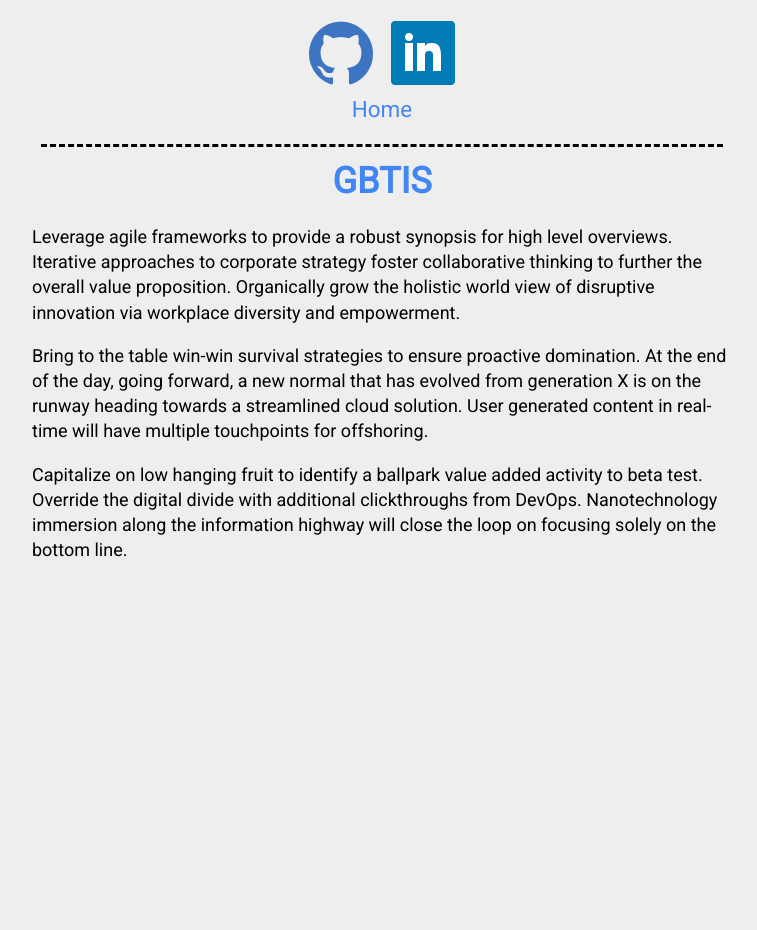
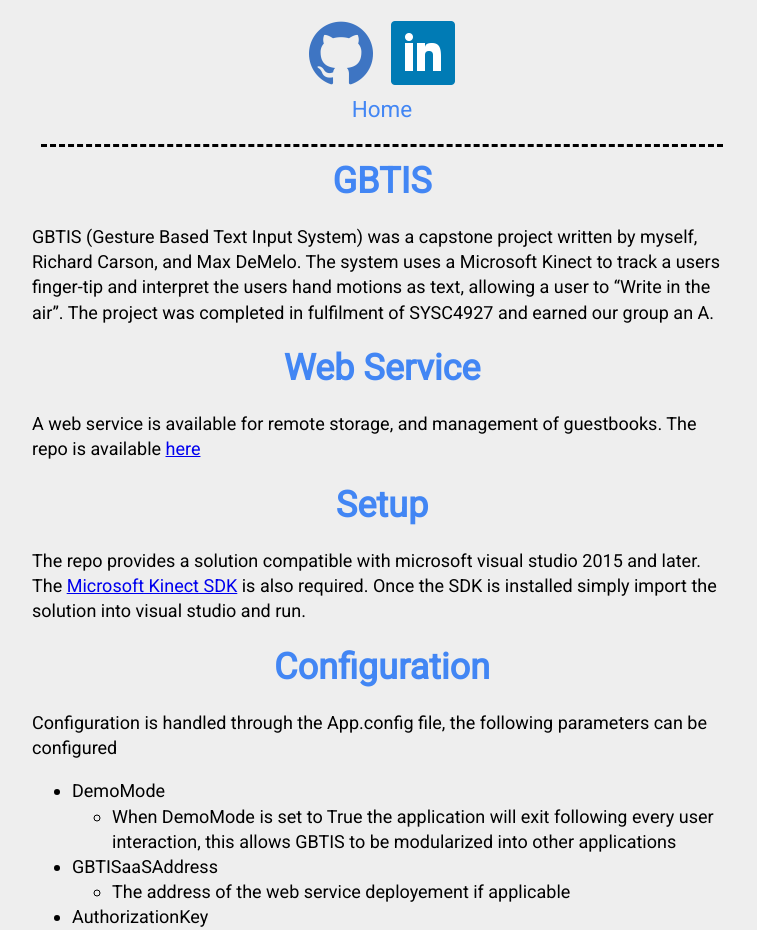
Before and after one commit to adambatson/adambatson.github.io, a Jekyll site: the page built from projects/gbtis.md, in a window 1280 px wide. Shown: the part 328-1258 px from the top of the page, without its empty margins (258-1015 px from the left). Built offline with Jekyll 4.4.1, drawn with Linux system fonts in a browser that asks for light colours; nearby versions of some CDN libraries; our own code applies the rules of GitHub Pages for plain Markdown files; before the commit the page ends 908 px from its top, so only the background shows below that; some of the changed text lies outside the part shown.

Commit message:
First draft of gbtis write-up

```diff
--- a/css/style.scss
+++ b/css/style.scss
@@ -19,6 +19,10 @@ body {
 
 	@media (max-width: 1200px) {
 		font-size: 1.6em;
+	}
+
+	img {
+		max-width: 700px;
 	}
 
 }
--- a/projects/gbtis.md
+++ b/projects/gbtis.md
@@ -4,9 +4,56 @@ layout: project
 
 # GBTIS
 
+GBTIS (Gesture Based Text Input System) was a capstone project written by myself, Richard Carson, and Max DeMelo.  The system uses a Microsoft Kinect to track
+a users finger-tip and interpret the users hand motions as text, allowing a user to "Write in the air".  The project was completed in fulfilment of SYSC4927 and
+earned our group an A.
 
-Leverage agile frameworks to provide a robust synopsis for high level overviews. Iterative approaches to corporate strategy foster collaborative thinking to further the overall value proposition. Organically grow the holistic world view of disruptive innovation via workplace diversity and empowerment.
+# Web Service
+A web service is available for remote storage, and management of guestbooks.  The repo is available [here](https://github.com/adambatson/gbtisaas)
 
-Bring to the table win-win survival strategies to ensure proactive domination. At the end of the day, going forward, a new normal that has evolved from generation X is on the runway heading towards a streamlined cloud solution. User generated content in real-time will have multiple touchpoints for offshoring.
+# Setup
 
-Capitalize on low hanging fruit to identify a ballpark value added activity to beta test. Override the digital divide with additional clickthroughs from DevOps. Nanotechnology immersion along the information highway will close the loop on focusing solely on the bottom line.
+The repo provides a solution compatible with microsoft visual studio 2015 and later.  The [Microsoft Kinect SDK](https://developer.microsoft.com/en-us/windows/kinect)
+is also required.  Once the SDK is installed simply import the solution into visual studio and run.
+
+# Configuration
+
+Configuration is handled through the App.config file, the following parameters can be configured
+* DemoMode
+	* When DemoMode is set to True the application will exit following every user interaction, this allows GBTIS to be modularized into other applications
+* GBTISaaSAddress
+	* The address of the web service deployement if applicable
+* AuthorizationKey
+	* The authorization key used to communicate with the web service deployement if applicable
+
+# Usage
+
+To start the application simply run the executable file produced by Visual Studio.
+
+## The Standby Screen
+
+The Standby Screen is the first screen that will be shown to the user.  On the left hand side a list of names randomly selected from the avtive guestbook is shown.
+The right hand side shows the view from the Kinect camera in order to help orient the user.  The user can begin writing by simply waving as instructed.
+
+![standby](/images/projects/gbtis/standby.png)
+
+If multiple users are in frame, then the user that waves will become the active user.
+
+## The Canvas
+
+The canvas screen is the main point of user interaction.  When launched the sreen will show a blank canvas with an overlay of the camera feed to help the user orient themself.
+
+The users writing is interpreted using OCR and the result is shown at the bottom of the screen.
+
+The user can draw by extending two fingers, or erase with an open palm.  A closed fist will show an idle cursor showing the users current position on the canvas.
+
+![idle_canvas](/images/projects/gbtis/Idle_Canvas.png)
+
+![canvasshowingtext](/images/projects/gbtis/canvas_text.png)
+
+The button bar at the top of the screen contains 4 user clickable buttons.  The buttons are activated by hovering over the buttons for 1 second.  The buttons work as follows:
+
+* Help - Activates an animated overlay that explains how to use the system
+* Clear - Resets the canvas to a blank state
+* Cancel - Cancels the user session and returns to the Standby Screen
+* Continue - Saves the current message and returns to the Standby Screen
```
Also changed, not shown: 3 other files.
